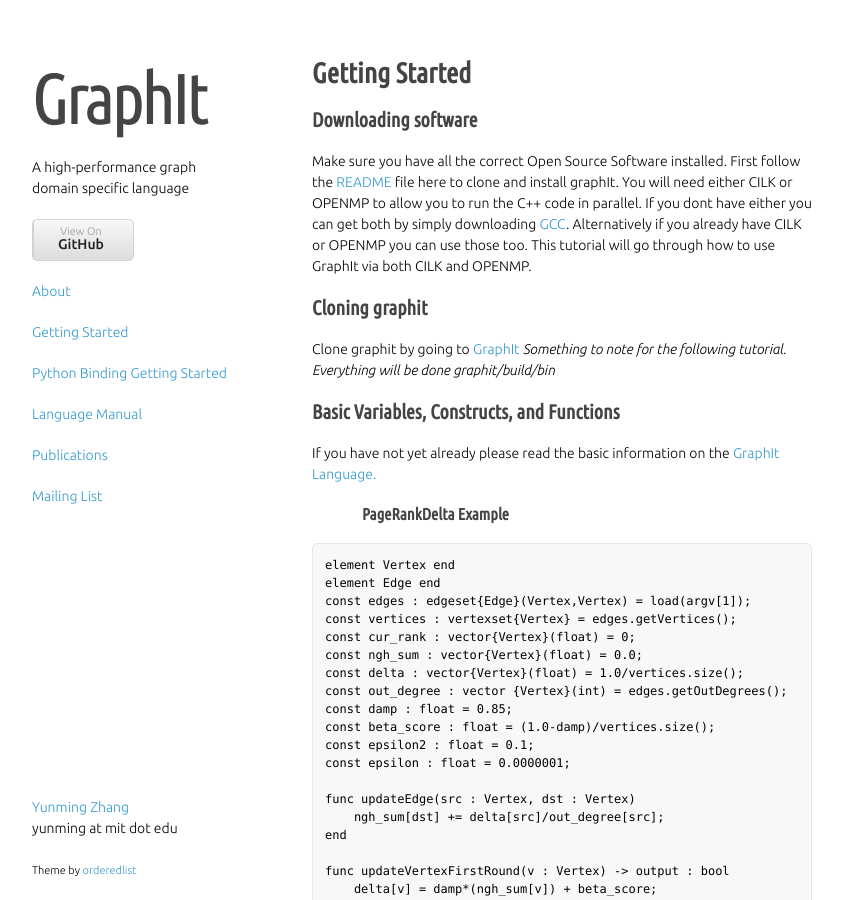
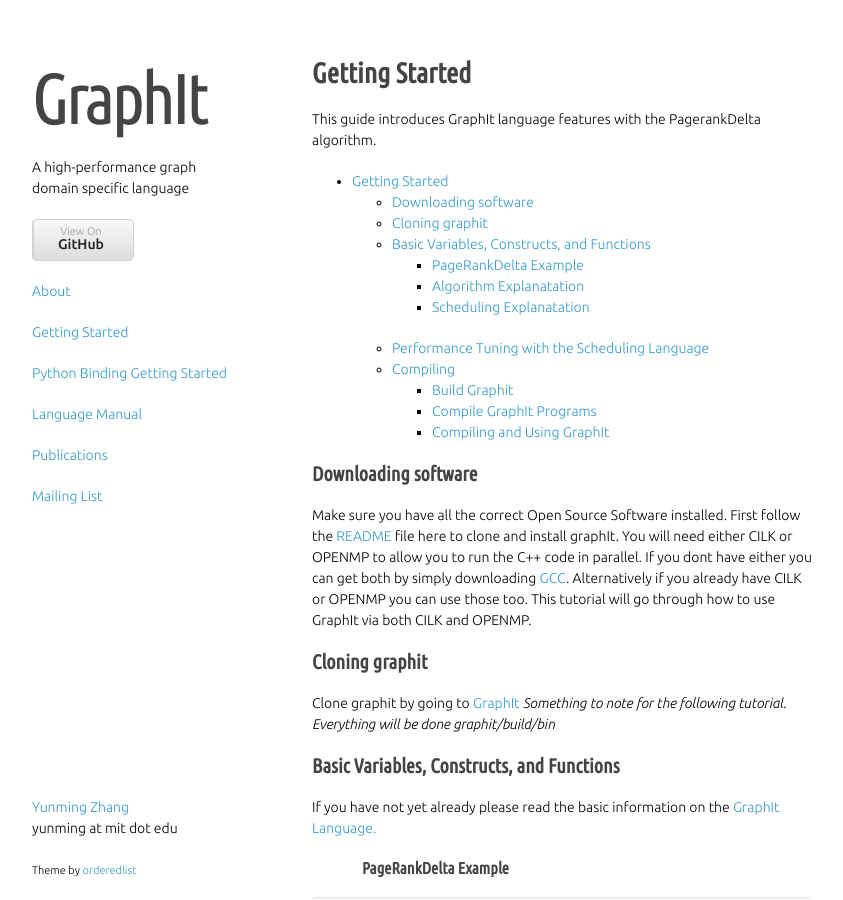
Before and after one commit to yunmingzhang17/yunmingzhang17.github.io, a Jekyll site: the page built from getting-started.md, in a window 1280 px wide and 900 px high. Shown: the whole window, without its empty margins (218-1061 px from the left). Built offline with Jekyll 4.4.1, drawn with Linux system fonts in a browser that asks for light colours; nearby versions of some CDN libraries; some web fonts are replaced; library files that are not in the unit come from our copies; some of the changed text lies outside the part shown.

Commit message:
adding a table of contents and scalar declaration paragraph to the getting started guide. Fixing one small typo in the Python getting started guide

````diff
--- a/getting-started.md
+++ b/getting-started.md
@@ -4,6 +4,14 @@
 ---
 Getting Started
 ===============
+
+{:.no_toc}
+
+This guide introduces GraphIt language features with the PagerankDelta algorithm.
+
+
+* auto-gen TOC:
+{:toc}
 
 ## Downloading software
 Make sure you have all the correct Open Source Software installed. First follow the [README](https://github.com/yunmingzhang17/graphit) file here to clone and install graphIt. You will need either CILK or OPENMP to allow you to run the C++ code in parallel. If you dont have either you can get both by simply downloading [GCC](https://gcc.gnu.org/). Alternatively if you already have CILK or OPENMP you can use those too. This tutorial will go through how to use GraphIt via both CILK and OPENMP.
@@ -109,6 +117,15 @@
 
 When using `export` functions, the edgesets, vertexsets, vectors would need to be explicitly allocated by the user, as documented [here](language#export-functions).
 
+```
+const damp : float = 0.85;
+const beta_score : float = (1.0-damp)/vertices.size();
+const epsilon2 : float = 0.1;
+const epsilon : float = 0.0000001;
+```
+*scalar definitions*
+
+Lastly, initialize all the scalar values needed for the program.
 
 Next we move on to take a look at the functions used in the program.
 
@@ -193,7 +210,7 @@
 
 We use labels (#label#) in algorithm specifications to identify the statements on which optimizations apply. Programmers can assign a label on the left side of a statement and later reference it in the scheduling language. Above shows a simple schedule for the PageRankDelta implementation. The programmer adds label `s1` to the edgeset operation statement. After the `schedule` keyword, the programmer can make a series of calls with the scheduling functions.
 
-## Tuning
+## Performance Tuning with the Scheduling Language
 
 We designed GraphIt’s scheduling language functions to allow programmers to compose together edge traversal direction, frontier data structure, parallelization, cache optimizations, and NUMA optimizations discussed in the [paper](https://arxiv.org/pdf/1805.00923.pdf). To compose together different optimizations, the programmer first chooses a direction for traversal. Then the programmer can use the other scheduling functions to pick one option for the parallelization, graph partitioning, NUMA, and dense vertexset optimizations for the current direction. The programmer can configure each direction separately using the optional direction argument for hybrid directions (DensePush-SparsePush or DensePull-SparsePush). If no direction argument is specified, then the configuration applies to both directions.
 
````
Also changed, not shown: python-getting-started.md (+2 -2 lines), 1 other file.
